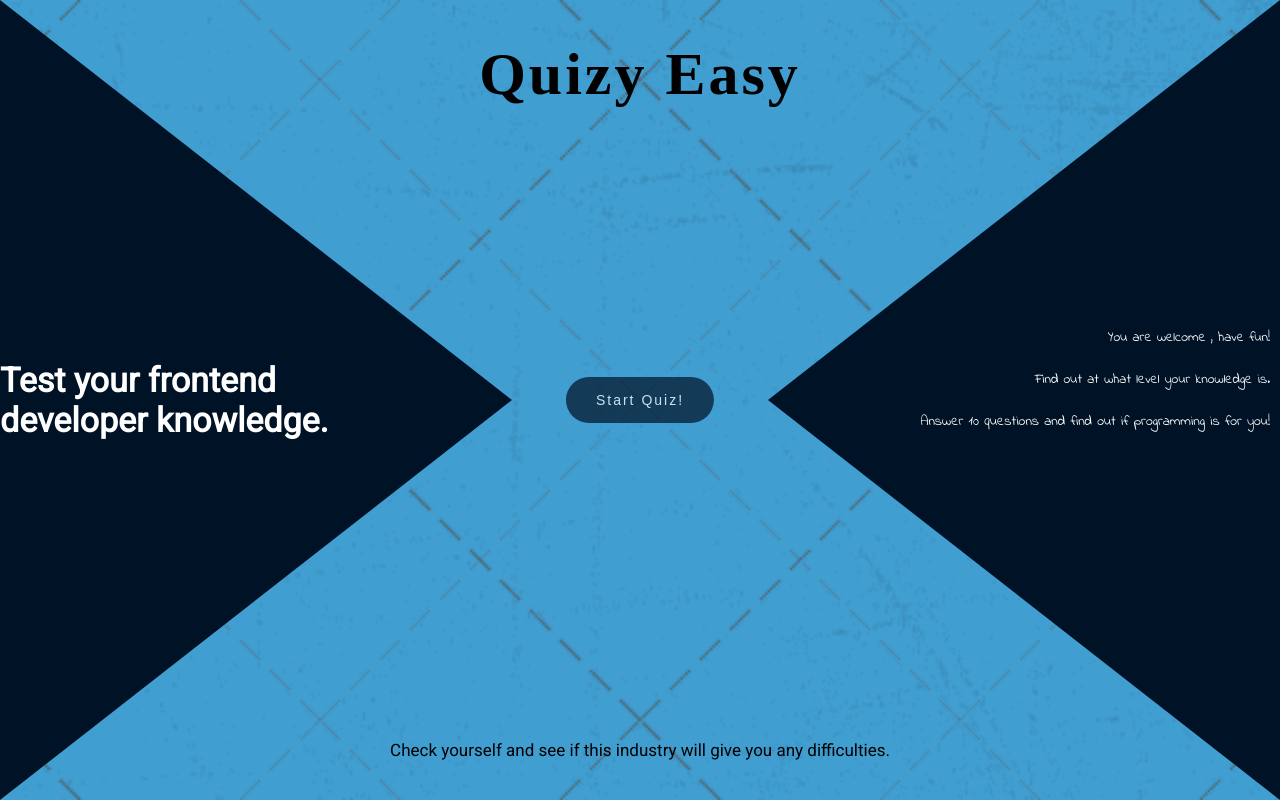
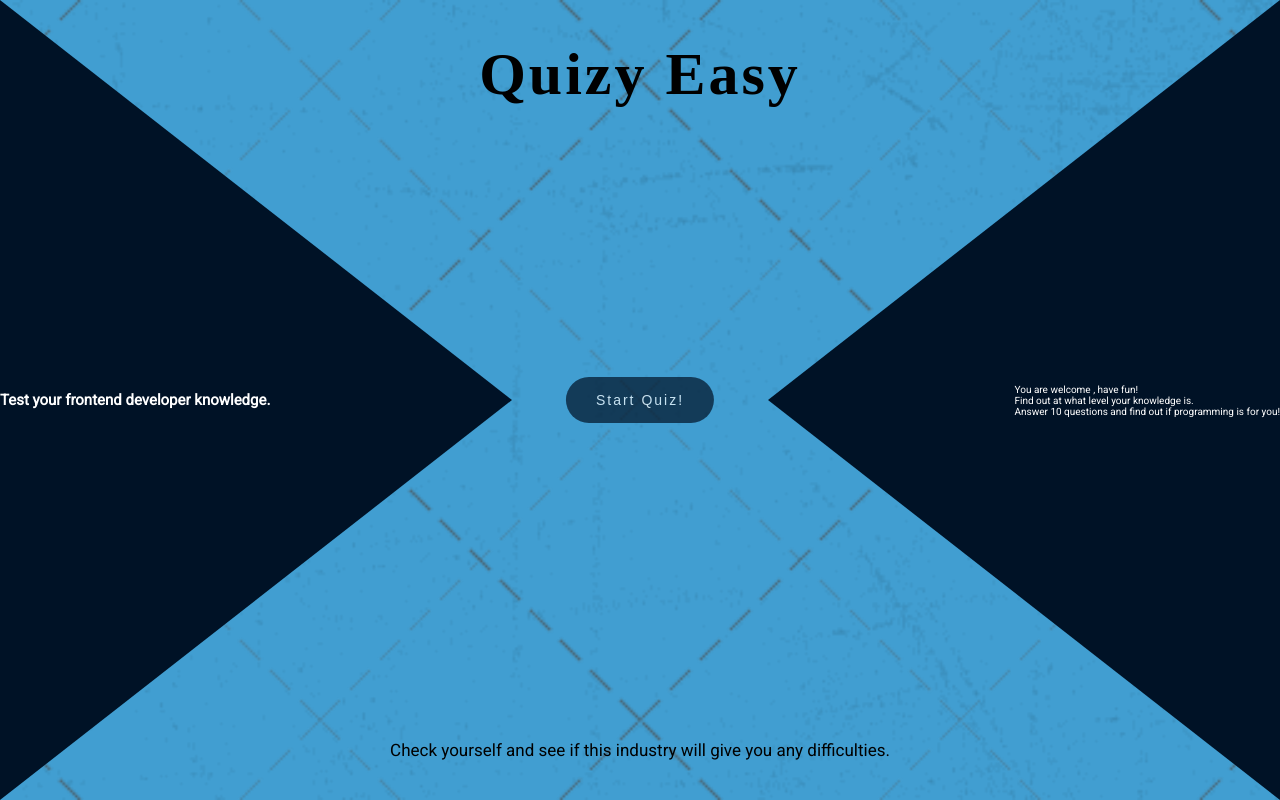
Before and after one commit to marcinbergerdev/quizy-easy, a Vue app: page /start-quiz in a window 1280 px wide. Built offline with nearby package versions, Linux system fonts and the light colour scheme; a web font is replaced by a local one.

Commit message:
Fix ToolBar (Mobile)

```diff
--- a/src/App.vue
+++ b/src/App.vue
@@ -17,8 +17,17 @@
   box-sizing: border-box;
 }
 
+body {
+  min-height: 100vh;
+  min-height: -webkit-fill-available;
+  background-image: url("./assets/background.png");
+  background-size: 100%;
+  background-position: 10%;
+  background-color: var(--bg-color);
+  overflow: hidden;
+}
+
 html {
-  height: fill-available;
   height: -webkit-fill-available;
   font-size: 10px;
   font-family: "Roboto", sans-serif;
@@ -27,15 +36,4 @@ html {
 :root {
   --bg-color: #419ed1;
 }
-
-body {
-  min-height: 100vh;
-  min-height: fill-available;
-  min-height: -webkit-fill-available;
-  background-image: url("./assets/background.png");
-  background-size: 100%;
-  background-position: 10%;
-  background-color: var(--bg-color);
-  overflow: hidden;
-}
 </style>
--- a/src/components/homepage/main/AppMain.vue
+++ b/src/components/homepage/main/AppMain.vue
@@ -27,8 +27,6 @@ export default {
 
 <style lang="scss">
 main {
-  min-height: 100vh;
-
   &::before,
   &::after {
     content: "";
@@ -65,22 +63,6 @@ main {
 }
 
 .section-container {
-  position: absolute;
-  bottom: 0;
-  left: 50%;
-  transform: translateX(-50%);
-  z-index: 1;
-  display: flex;
-  flex-direction: column-reverse;
-  justify-content: space-between;
-  align-items: center;
-  min-height: inherit;
   color: #fff;
-
-  @media (min-width: 768px) {
-    position: relative;
-    z-index: 1;
-    flex-direction: row;
-  }
 }
 </style>
--- a/src/components/homepage/main/content/ContentButton.vue
+++ b/src/components/homepage/main/content/ContentButton.vue
@@ -9,15 +9,20 @@ export default {};
 </script>
 
 <style lang="scss" scoped>
-.start-button {
+article {
   position: absolute;
   top: 50%;
   left: 50%;
   transform: translate(-50%, -50%);
+  z-index: 1;
+}
+
+.start-button{
   padding: 1.5rem 3rem;
+  font-size: 1.4rem;
+  text-align: center;
+  letter-spacing: 2px;
   border-radius: 5rem;
-  font-size: 1.4rem;
-  letter-spacing: 2px;
   border: 0;
   background-color: #001226;
   color: #fff;
--- a/src/components/homepage/main/content/ContentHeader.vue
+++ b/src/components/homepage/main/content/ContentHeader.vue
@@ -9,37 +9,19 @@ export default {};
 </script>
 
 <style lang="scss" scoped>
-.header-text {
-
-  width: 15rem;
-  font-size: 1.4rem;
+header {
+  position: absolute;
+  bottom: 0;
+  left: 50%;
+  transform: translateX(-50%);
+  z-index: 1;
   text-align: center;
 
-  @media (min-width: 330px) {
-    font-size: 1.7rem;
-  }
-  @media (min-width: 430px) {
-    width: 20rem;
-    font-size: 2rem;
-  }
-  @media (min-width: 490px) {
-    width: auto;
-  }
-
   @media (min-width: 768px) {
-    width: 20rem;
-    text-align: start;
-    font-size: 4rem;
-  }
-
-  @media (min-width: 1000px) {
-    width: 40rem;
-    font-size: 3.4rem;
-  }
-  @media (min-width: 1366px) {
-    width: 45rem;
-    line-height: 1.4;
-    font-size: 4.5rem;
+    top: 50%;
+    left: 0;
+    bottom: auto;
+    transform: translateY(-50%);
   }
 }
 </style>
--- a/src/components/homepage/main/content/ContentText.vue
+++ b/src/components/homepage/main/content/ContentText.vue
@@ -40,30 +40,14 @@ export default {
 
 
 <style lang="scss" scoped>
-.content-text {
-  font-family: "Indie Flower", cursive;
-  &__para {
-    text-align: end;
-    line-height: 3;
+article {
 
-    @media (min-width: 768px) {
-      position: relative;
-      right: 1rem;
-      width: 29rem;
-      font-size: 1.4rem;
-    }
-    @media (min-width: 1000px) {
-      top: -2rem;
-      width: 43.8rem;
-    }
-    @media (min-width: 1366px) {
-      width: auto;
-      font-size: 1.8rem;
-    }
-    @media (min-width: 1600px) {
-      right: 3rem;
-      font-size: 2.1rem;
-    }
+
+  @media (min-width: 768px) {
+    position: absolute;
+    top: 50%;
+    right: 0;
+    transform: translateY(-50%);
   }
 }
 
```
